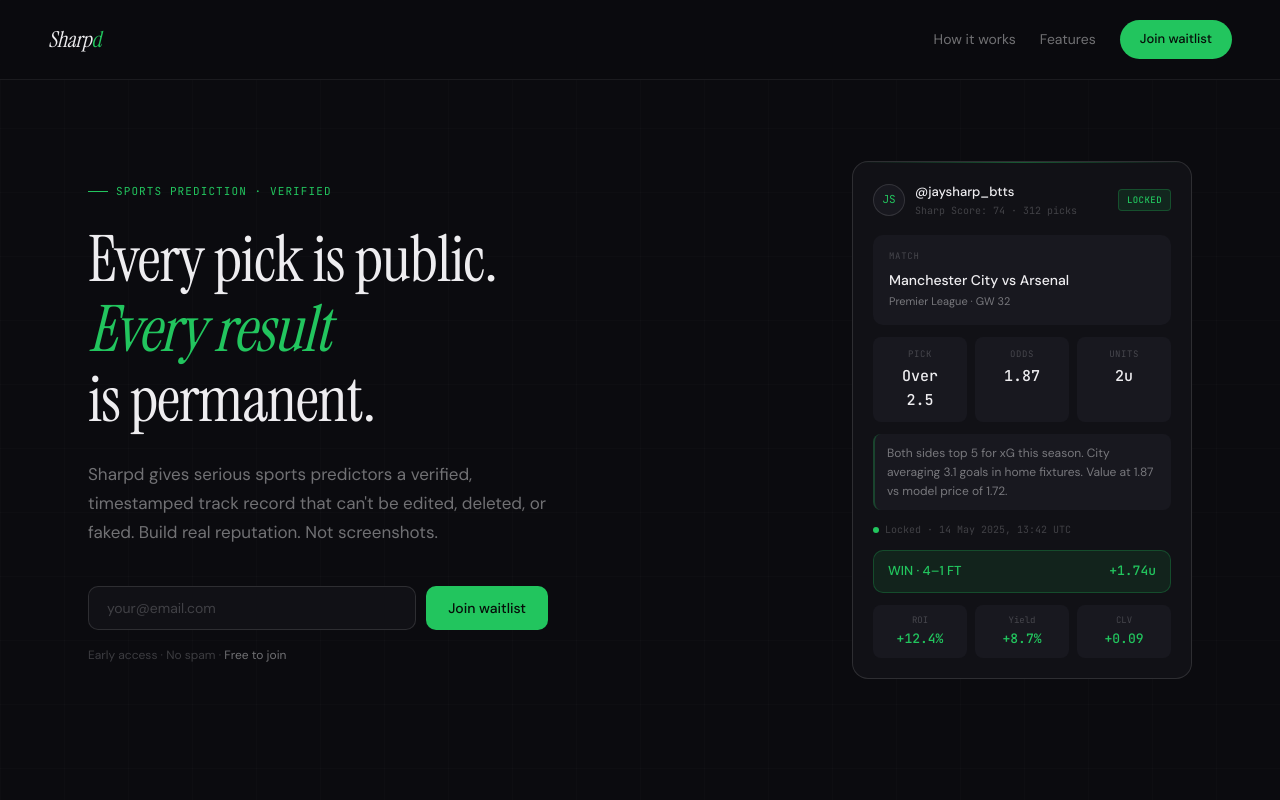
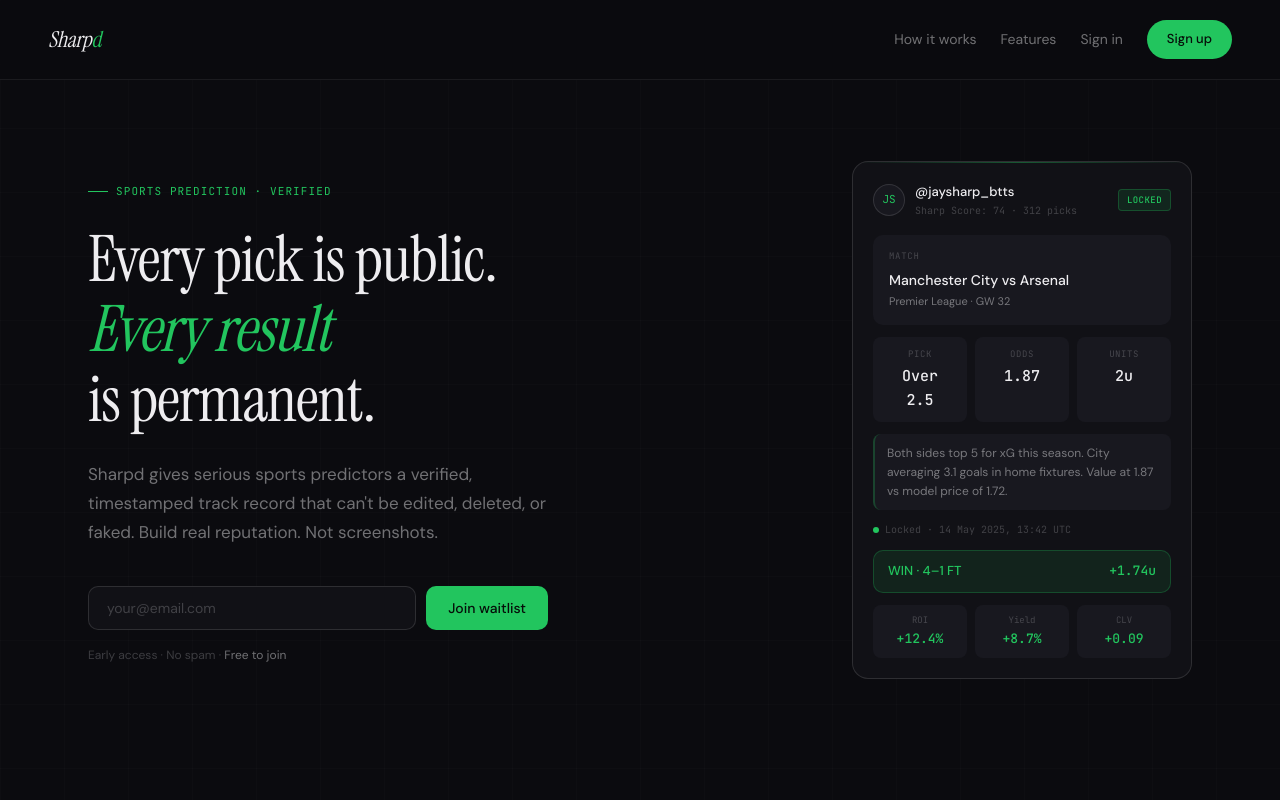
Before and after one commit to trueEkwel/sharpd-app, a Next.js app: page / in a window 1280 px wide. Shown: the top 800 px of the page. Built offline with nearby package versions, Linux system fonts and the light colour scheme.

Commit message:
Add sign in/up to nav

```diff
--- a/app/page.tsx
+++ b/app/page.tsx
@@ -61,7 +61,8 @@ export default function Home() {
         <div className="nav-right">
           <a href="#how" className="nav-link">How it works</a>
           <a href="#features" className="nav-link">Features</a>
-          <a href="#waitlist" className="btn-pill btn-primary">Join waitlist</a>
+          <a href="/login" className="nav-link">Sign in</a>
+          <a href="/signup" className="btn-pill btn-primary">Sign up</a>
         </div>
       </nav>
 
```
